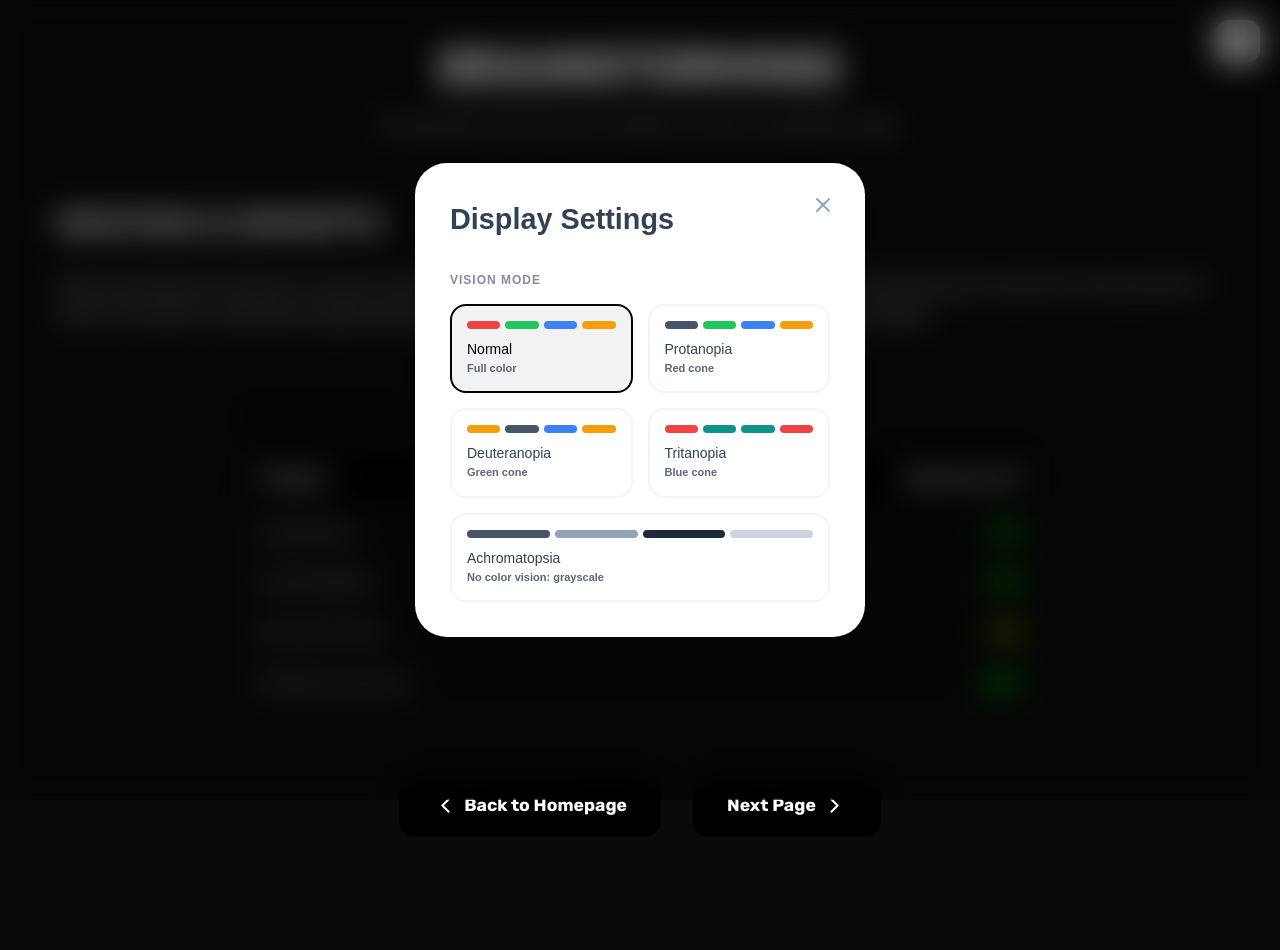
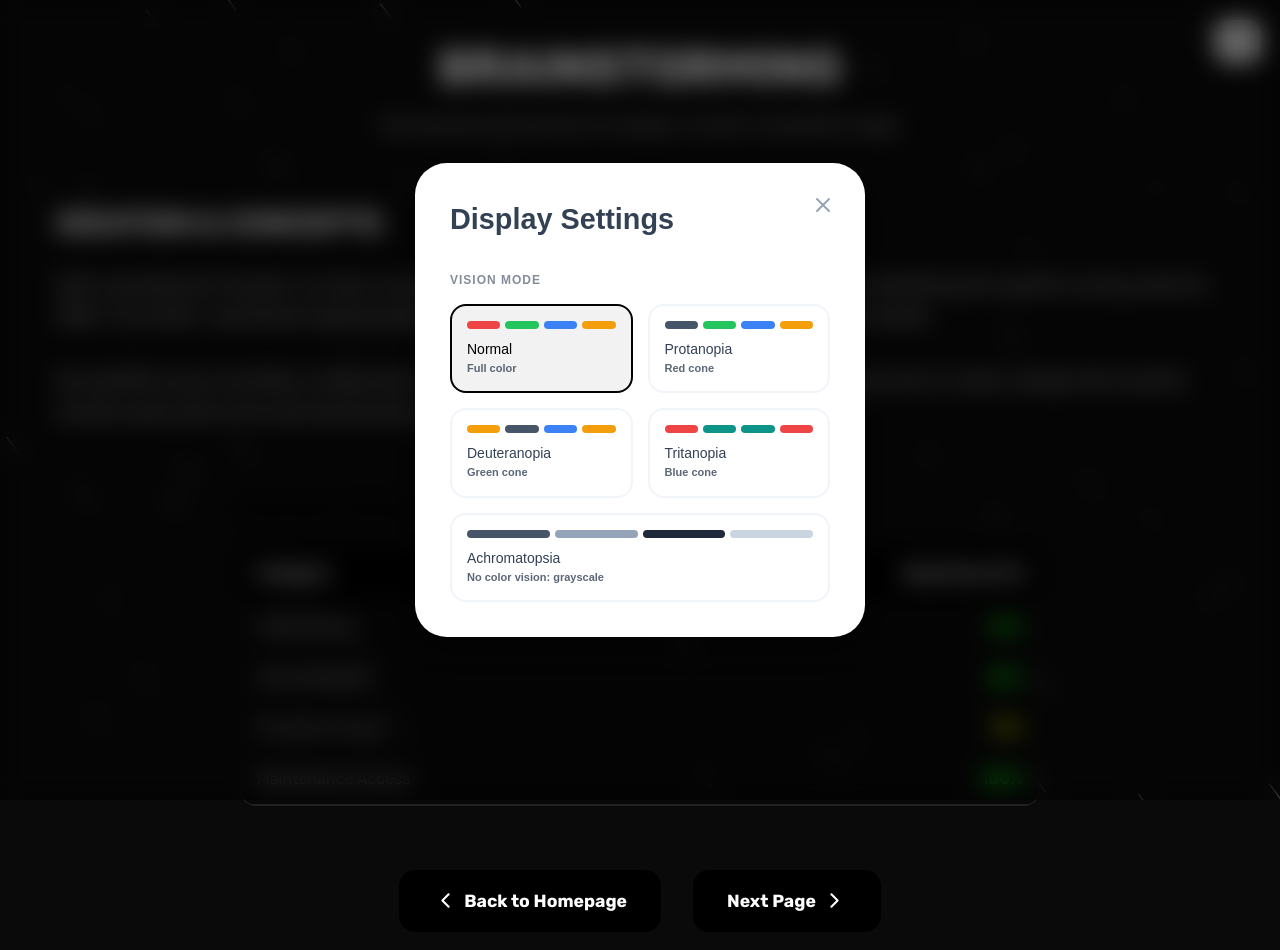
Before and after one commit to codersushi/beyond-the-bot, a Next.js app: page /brainstorming in a window 1280 px wide. Both pictures are taken after a click on the button 1238 px from the left and 41 px from the top of the page. Shown: the top 950 px of the page. Built offline with nearby package versions, Linux system fonts and the light colour scheme.

Commit message:
Updated Website Page Title + Description

```diff
--- a/app/brainstorming/page.tsx
+++ b/app/brainstorming/page.tsx
@@ -5,9 +5,9 @@ import Rain from '../components/rain';
 import { ChevronRight, ChevronLeft, Settings, X } from "lucide-react";
 import Link from "next/link";
 
-const rubik = Rubik({ subsets: ['latin'], style: ['italic', 'normal'] });
+const rubik = Rubik({ subsets: ['latin'], weight: ['400', '500', '600', '700'] });
 
-export default function GameOverview() {
+export default function BrainstormingOverview() {
   const [showSettings, setShowSettings] = useState(false);
   const [visionMode, setVisionMode] = useState('normal');
 
@@ -41,16 +41,37 @@ export default function GameOverview() {
       position: 'relative',
       width: '100%',
       minHeight: '100vh',
-      backgroundColor: '#0a0a0a', // Solid base to prevent flickering
+      backgroundColor: '#0a0a0a',
       overflowX: 'hidden'
     }}>
-      {/* This layer handles the vision modes.
-        Applying it here keeps the Rain and Content synced
-        without breaking the global layout or scrollbars.
-      */}
+      <style jsx global>{`
+        @keyframes fadeIn {
+          from { opacity: 0; transform: scale(0.98); }
+          to { opacity: 1; transform: scale(1); }
+        }
+        .settings-fade-in {
+          animation: fadeIn 0.2s ease-out forwards;
+        }
+        /* Fix: Backdrop filter requires a background color to be visible */
+        .glass-blur-overlay {
+          backdrop-filter: blur(12px) saturate(150%);
+          -webkit-backdrop-filter: blur(12px) saturate(150%);
+          background-color: rgba(0, 0, 0, 0.5);
+        }
+        body { margin: 0; padding: 0; overflow-x: hidden; }
+      `}</style>
+
+      {/* RAIN LAYER: Stays consistent, not affected by vision filters */}
+      <div style={{ position: 'absolute', top: 0, left: 0, width: '100%', height: '100%', zIndex: 1 }}>
+        <Rain />
+      </div>
+
+      {/* CONTENT LAYER: Affected by color blindness settings */}
       <div style={{
+        position: 'relative',
+        zIndex: 2,
         filter: visionMode !== 'normal' ? (visionMode === 'achroma' ? 'grayscale(100%)' : `url(#${visionMode}-filter)`) : 'none',
-        transition: 'filter 0.3s ease',
+        WebkitFilter: visionMode !== 'normal' ? (visionMode === 'achroma' ? 'grayscale(100%)' : `url(#${visionMode}-filter)`) : 'none',
       }}>
         <main
           className={rubik.className}
@@ -60,27 +81,8 @@ export default function GameOverview() {
             padding: '2rem 1.5rem',
             maxWidth: '1900px',
             margin: '0 auto',
-            position: 'relative',
           }}
         >
-          <style jsx global>{`
-            @keyframes fadeIn {
-              from { opacity: 0; transform: scale(0.98); }
-              to { opacity: 1; transform: scale(1); }
-            }
-            .settings-fade-in {
-              animation: fadeIn 0.2s ease-out forwards;
-            }
-            .glass-panel {
-              backdrop-filter: blur(16px) saturate(180%);
-              -webkit-backdrop-filter: blur(16px) saturate(180%);
-            }
-            /* Remove horizontal scroll issues */
-            body { margin: 0; overflow-x: hidden; width: 100%; }
-          `}</style>
-
-          <Rain />
-
           <svg style={{ position: 'absolute', width: 0, height: 0, pointerEvents: 'none' }}>
             <filter id="protanopia-filter" colorInterpolationFilters="sRGB">
               <feColorMatrix values="0.567, 0.433, 0, 0, 0 0.558, 0.442, 0, 0, 0 0, 0.242, 0.758, 0, 0 0, 0, 0, 1, 0"/>
@@ -123,6 +125,9 @@ export default function GameOverview() {
               </h2>
               <p style={{ lineHeight: '1.8', color: '#ccc', fontSize: '1.1rem', marginBottom: '2rem' }}>
                 After evaluating the Herobot, our team moved into an intensive brainstorming phase. We focused on identifying the specific scoring needs for V5RC "Push Back," specifically targeting high-efficiency intakes and high-climb capabilities that Dex lacked.
+              </p>
+              <p style={{ lineHeight: '1.8', color: '#ccc', fontSize: '1.1rem', marginBottom: '1rem' }}>
+                We explored various drivetrain configurations and intake mechanisms, prioritizing modularity. Our goal was to create a design that could be iterated upon without the total disassembly issues we encountered with the previous model.
               </p>
             </div>
           </section>
@@ -170,13 +175,13 @@ export default function GameOverview() {
         </main>
       </div>
 
-      {/* Settings Modal (Outside the filter div to keep blur and colors crisp) */}
+      {/* SETTINGS MODAL: Higher Z-index and backdrop blur */}
       {showSettings && (
         <div
-          className="settings-fade-in glass-panel"
+          className="settings-fade-in glass-blur-overlay"
           style={{
             position: 'fixed', top: 0, left: 0, width: '100%', height: '100vh',
-            backgroundColor: 'rgba(0,0,0,0.4)', display: 'flex', alignItems: 'center',
+            display: 'flex', alignItems: 'center',
             justifyContent: 'center', zIndex: 1000
           }}
           onClick={() => setShowSettings(false)}
@@ -185,7 +190,7 @@ export default function GameOverview() {
             style={{
               backgroundColor: 'white', padding: '35px', borderRadius: '32px',
               width: '450px', position: 'relative', color: '#334155',
-              boxShadow: '0 20px 25px -5px rgba(0,0,0,0.1)'
+              boxShadow: '0 20px 25px -5px rgba(0,0,0,0.3)'
             }}
             onClick={(e) => e.stopPropagation()}
           >
--- a/app/layout.tsx
+++ b/app/layout.tsx
@@ -13,8 +13,8 @@ const geistMono = Geist_Mono({
 });
 
 export const metadata: Metadata = {
-  title: "Create Next App",
-  description: "Generated by create next app",
+  title: "An Engineer's Mind",
+  description: "Vex V5 Competition Season Explanation",
 };
 
 export default function RootLayout({
```
